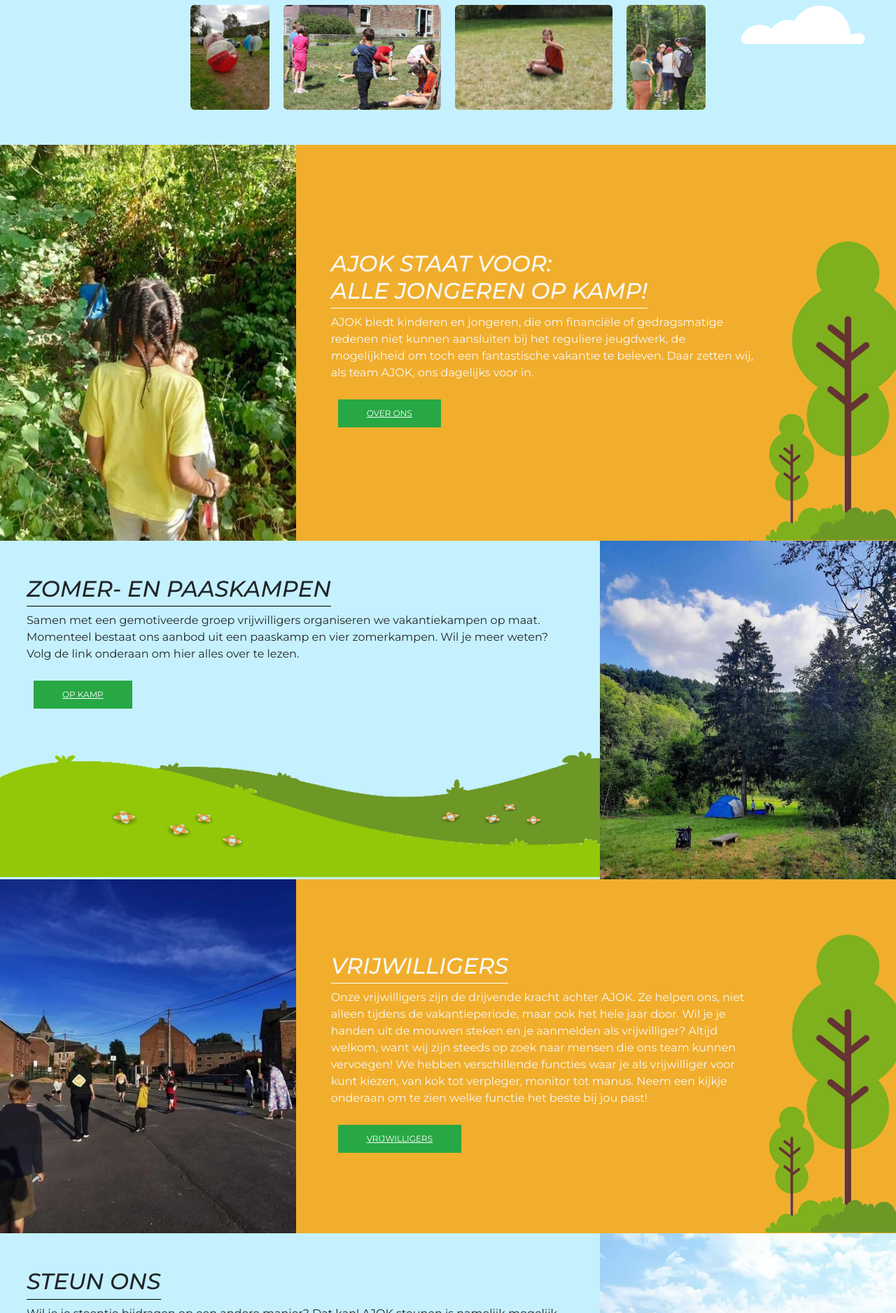
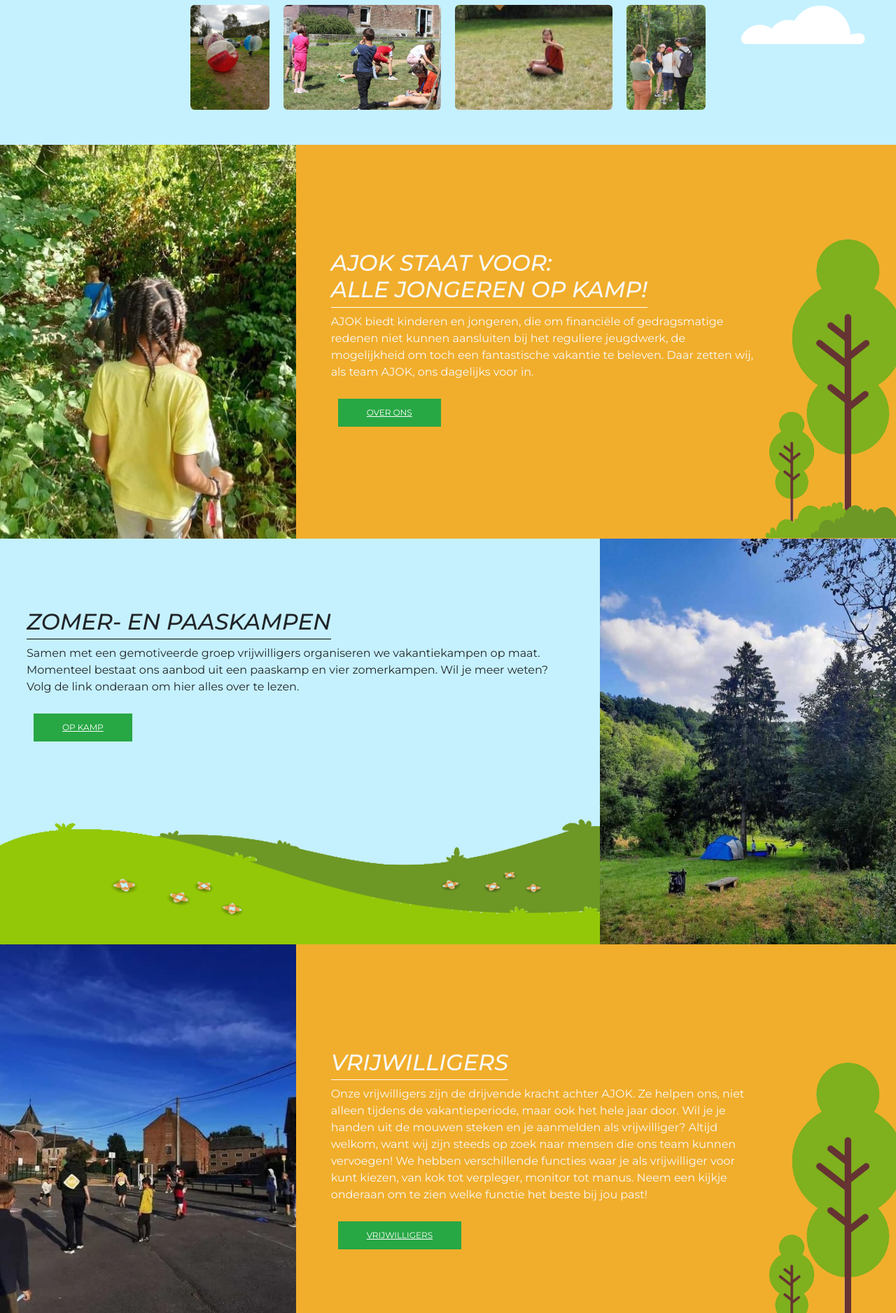
Before and after one commit to arnodeceuninck/ajok-website, a Jekyll site: the page built from index.html, in a window 1280 px wide. Shown: the part 559-2436 px from the top of the page at 70% size. Built offline with Jekyll 4.4.1, drawn with Linux system fonts in a browser that asks for light colours; nearby versions of some CDN libraries.

Commit message:
update artifacts image location + remove white line below heuveltjes + increase minsize of section by adding padding

```diff
--- a/_includes/homepage-banner.html
+++ b/_includes/homepage-banner.html
@@ -2,7 +2,7 @@
 
     <div class="row align-items-center justify-content-center g-4">
 
-        <img id="clouds" src="assets/images/wolkjes.png"
+        <img id="clouds" src="assets/images/artifacts/wolkjes.png"
         style="position: absolute; top: 0px; left: -50px; height: 120px; width: auto; z-index: 0;" />
 
         <div class="col-12 col-md-4 mb-3 mb-md-0 mx-auto text-center" style="z-index: 1; ">
--- a/_includes/section-img-left.html
+++ b/_includes/section-img-left.html
@@ -1,4 +1,4 @@
-<div class="row align-items-center mb-0 bg-primary  text-light" style="position: relative;"
+<div class="row align-items-stretch mb-0 bg-primary  text-light" style="position: relative;"
     id="{{ include.title | strip }}">
     {% if include.img_mobile %}
     <div class="d-md-none" style="width: 100%;">
@@ -6,11 +6,15 @@
     </div>
     {% endif %}
 
-    <div class="col-md-4 d-none d-md-block" style="padding: 0%;">
+    <!-- <div class="col-md-4 d-none d-md-block" style="padding: 0%;">
         <img src="{{ include.img }}" class="img-fluid" style="object-fit: cover;">
+    </div> -->
+
+    <div class="col-md-4 d-none d-md-block" style="padding-right: 0;">
+        <div style="background-image: url('{{ include.img }}'); background-size: cover; background-position: center; height: 100%;"></div>
     </div>
 
-    <div class="col-md-8" style="padding: 50px; z-index: 1;">
+    <div class="col-md-8 d-flex flex-column justify-content-center" style="padding-left: 50px; padding-right: 50px; padding-top: 150px; padding-bottom: 150px; z-index: 1;">
         <h2 class="text-uppercase text-light font-italic white-line-below">{{ include.title }}</h2>
         <p style="padding-right: 20%;">{{ include.text }}</p>
         {% if include.call_to_action %}
@@ -20,7 +24,7 @@
 
 
 
-    <img id="tree" src="assets/images/boompjes.png"
+    <img id="tree" src="assets/images/artifacts/boompjes.png"
         style="position: absolute; height: auto; width: 20%; right: -50px; z-index: 0; bottom: 0" />
 
 </div>
--- a/_includes/section-img-right.html
+++ b/_includes/section-img-right.html
@@ -8,7 +8,7 @@
 
     <div class="col-md-8" style="position: relative;">
         <div class="row" style="height: fit-content;">
-            <div style="padding: 50px;">
+            <div style="padding-left: 50px; padding-right: 50px; padding-top: 100px; padding-bottom: 100px;">
                 <h2 class="text-uppercase font-italic black-line-below">{{ include.title }}</h2>
                 <p>{{ include.text }}</p>
                 {% if include.call_to_action %}
@@ -17,7 +17,7 @@
             </div>
         </div>
         <div class="row mt-auto">
-            <img id="hills" src="assets/images/heuveltjes.png" style="padding: 0; width: 100%;" />
+            <img id="hills" src="assets/images/artifacts/heuveltjes.png" style="padding: 0; width: 100%;" />
         </div>
     </div>
 
--- a/index.html
+++ b/index.html
@@ -17,7 +17,7 @@ title: "Alle Jongeren Op Kamp"
         <div class="col-12">
             <h2>Vakantiekampen voor maatschappelijk kwetsbare jongeren</h2>
 
-            <img id="clouds" src="assets/images/wolkjes.png"
+            <img id="clouds" src="assets/images/artifacts/wolkjes.png"
             style="position: absolute; height: 120px; width: auto; right: -30px; z-index: -1;" />
 
             <p>Een onvergetelijke vakantie kunnen de mooiste herinneringen creëren. Helaas kunnen veel kinderen niet van een zorgeloze vakantie genieten. AJOK neemt als vzw grote stappen om hier verandering in te brengen, want, vakantie is simpelweg een basisrecht!</p>
```
Also changed, not shown: assets/images/artifacts/boompjes.png (renamed from assets/images/boompjes.png), assets/images/artifacts/heuveltjes.png (added), assets/images/artifacts/wolkjes.png (renamed from assets/images/wolkjes.png), assets/images/heuveltjes.png (deleted).
